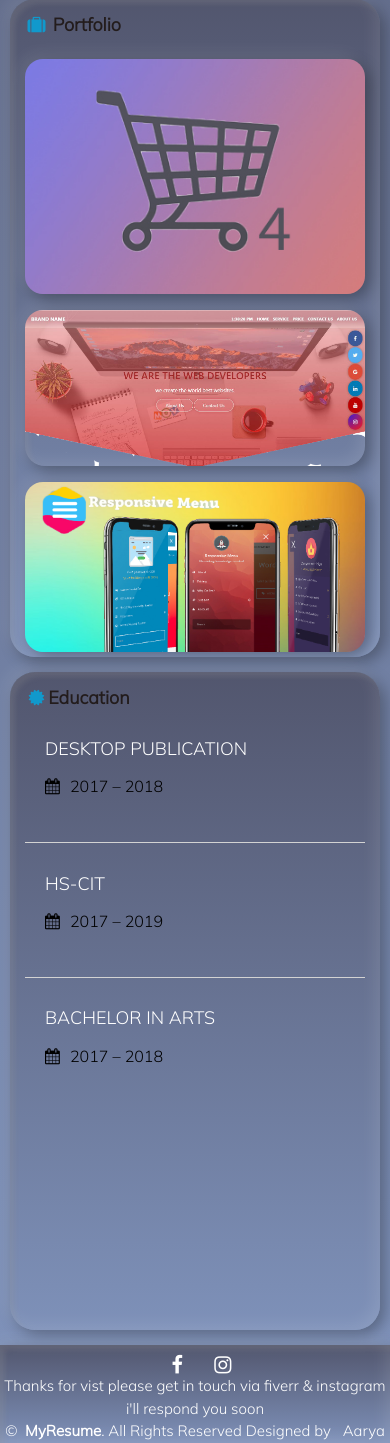
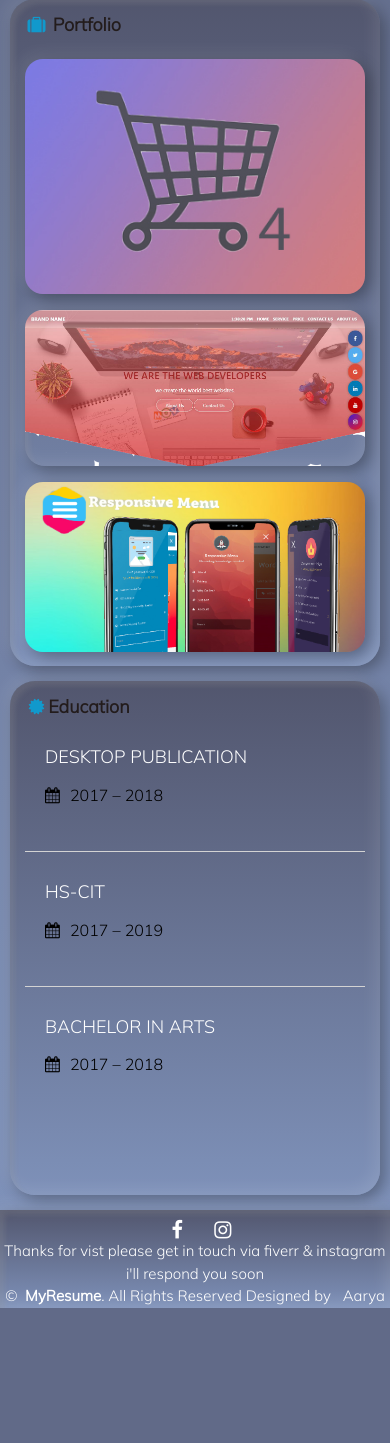
Before and after one commit to Aaryasingh666/portfolio, a PHP site: page /About.html in a window 390 px wide. Shown: the part 995-2438 px from the top of the page. After the commit the page ends 2303 px from the top, so only its background shows below. Run offline with PHP 8.4, Linux system fonts and the light colour scheme.

Commit message:
edit ome of codes in about.scss

```diff
--- a/project/Shopping cart/cart-main.js
+++ b/project/Shopping cart/cart-main.js
@@ -51,8 +51,8 @@ for (let i = 0; i < carts.length; i++) {
     })
 }
 // run function & calculate how many items in cart. this fuction already call in main.js file in for loop
-let cartnumbers = (product) => {
-    //console.log("the product clicked is",product);
+let cartnumbers = (products) => {
+    // console.log("the product clicked is",products);
     let productnumbers = localStorage.getItem('cartnumbers');
     productnumbers = parseInt(productnumbers);
     if (productnumbers) {
@@ -62,5 +62,5 @@ let cartnumbers = (product) => {
         localStorage.setItem("cartnumbers", 1);
         document.querySelector('.nav-link span').textContent = 1;
     }
-    setItems(product);
+    setItems(products);
 }
--- a/sass/about.css
+++ b/sass/about.css
@@ -167,11 +167,11 @@ nav img {
 .about-me .portfolio {
   height: 61vh;
   overflow: auto;
+  margin: 15px 10px;
+  border-radius: 25px;
+  padding-bottom: 20px;
   background: -webkit-gradient(linear, left top, left bottom, from(#52566e), to(#7e91b9));
   background: linear-gradient(to bottom, #52566e, #7e91b9);
-  margin: 15px 10px;
-  padding-bottom: 20px;
-  border-radius: 25px;
   -webkit-box-shadow: inset 5px 5px 5px #928f8f33, inset -5px -5px 15px #ffffff1a, 5px 5px 15px #0000004d, -5px -5px 15px #ffffff1a;
           box-shadow: inset 5px 5px 5px #928f8f33, inset -5px -5px 15px #ffffff1a, 5px 5px 15px #0000004d, -5px -5px 15px #ffffff1a;
 }
@@ -228,18 +228,13 @@ nav img {
 }
 
 .about-me .education {
-  height: 61vh;
-  overflow: auto;
+  margin: 15px 10px;
+  border-radius: 25px;
+  padding-bottom: 20px;
   background: -webkit-gradient(linear, left top, left bottom, from(#52566e), to(#7e91b9));
   background: linear-gradient(to bottom, #52566e, #7e91b9);
-  margin: 15px 10px;
-  padding-bottom: 20px;
-  border-radius: 25px;
   -webkit-box-shadow: inset 5px 5px 5px #928f8f33, inset -5px -5px 15px #ffffff1a, 5px 5px 15px #0000004d, -5px -5px 15px #ffffff1a;
           box-shadow: inset 5px 5px 5px #928f8f33, inset -5px -5px 15px #ffffff1a, 5px 5px 15px #0000004d, -5px -5px 15px #ffffff1a;
-}
-
-.about-me .education {
   height: auto;
   overflow: hidden;
 }
@@ -360,8 +355,12 @@ footer .copyright a, footer .copyright a:hover {
     font-weight: 100;
     font-family: fantasy;
   }
+  .about-me .portfolio {
+    height: 74vh;
+    overflow: auto;
+  }
   .about-me .education {
-    height: 100vh;
+    height: 80vh;
     overflow: auto;
   }
 }
@@ -375,8 +374,13 @@ footer .copyright a, footer .copyright a:hover {
     -ms-flex-preferred-size: 100%;
         flex-basis: 100%;
   }
-  .about-me .education, .about-me .portfolio {
-    height: 78vh;
+  .about-me .portfolio {
+    height: 79vh;
+    -ms-flex-preferred-size: 100%;
+        flex-basis: 100%;
+  }
+  .about-me .education {
+    height: 61vh;
     -ms-flex-preferred-size: 100%;
         flex-basis: 100%;
   }
--- a/sass/about.scss
+++ b/sass/about.scss
@@ -11,6 +11,13 @@
 	$mainbg: linear-gradient(to bottom,#52566e,#7e91b9);
 	$boxshadow: inset 5px 5px 5px #928f8f33, inset -5px -5px 15px #ffffff1a,	5px 5px 15px #0000004d,
 	-5px -5px 15px #ffffff1a;
+	@mixin portedu {
+        margin: 15px 10px;
+		border-radius: 25px;
+        padding-bottom: 20px;
+		background: $mainbg;
+        box-shadow: $boxshadow;
+	}
 
 	::-webkit-scrollbar{width: 10px;}
 	::-webkit-scrollbar-thumb{
@@ -125,13 +132,9 @@
 	.set-lang{margin-top: 30px;} }
     /* main/right side */
     .portfolio{
-        height: 61vh;
+		height: 61vh;
         overflow: auto;
-        background: $mainbg;
-        margin: 15px 10px;
-        padding-bottom: 20px;
-		border-radius: 25px;
-        box-shadow: $boxshadow;
+        @include portedu;
     .container{
         padding: 15px;
     .Task {
@@ -164,16 +167,10 @@
         text-transform: uppercase;
     } } &:hover .overlay{opacity: 1; border-radius: 18px;} } } }
     .education{
-        height: 61vh;
-        overflow: auto;
-        background: $mainbg;
-        margin: 15px 10px;
-        padding-bottom: 20px;
-		border-radius: 25px;
-        box-shadow: $boxshadow;
-    &{
-        height: $autoheight;
+        @include portedu;
+		height: $autoheight;
         overflow: $overflowhide;
+
     .container{
         padding: 15px;
     }
@@ -203,7 +200,7 @@
         padding-right: 25px;
         padding-bottom: 20px;
     } }
-    .none{border-bottom: none;} } } }
+    .none{border-bottom: none;}  } }
     /* =============================footer section start============================= */
     footer{
         width: $fullwidth;
@@ -258,9 +255,14 @@
 				font-weight: 100;
 				font-family: fantasy;
 			} }	}
-	.about-me .education{
-		height: 100vh;
-		overflow: auto;}
+	.about-me{
+		.portfolio{
+			height: 74vh;
+			overflow: auto;}
+		.education{
+				height: 80vh;
+				overflow: auto;}
+	}
 	}
 	@media(max-width: 600px) {
 		.about-me{
@@ -270,7 +272,11 @@
 			height: $autoheight;
 			flex-basis: $fullwidth;
 		}
-		.education,	.portfolio{
-			height: 78vh;
+		.portfolio{
+			height: 79vh;
+			flex-basis: $fullwidth;
+		}
+		.education{
+			height: 61vh;
 			flex-basis: $fullwidth;
 		} } }
```
Also changed, not shown: About.html (+7 -6 lines), project/Shopping cart/setitem.js (+6 -6 lines), sass/main.scss (line endings or trailing spaces), 1 other file.
